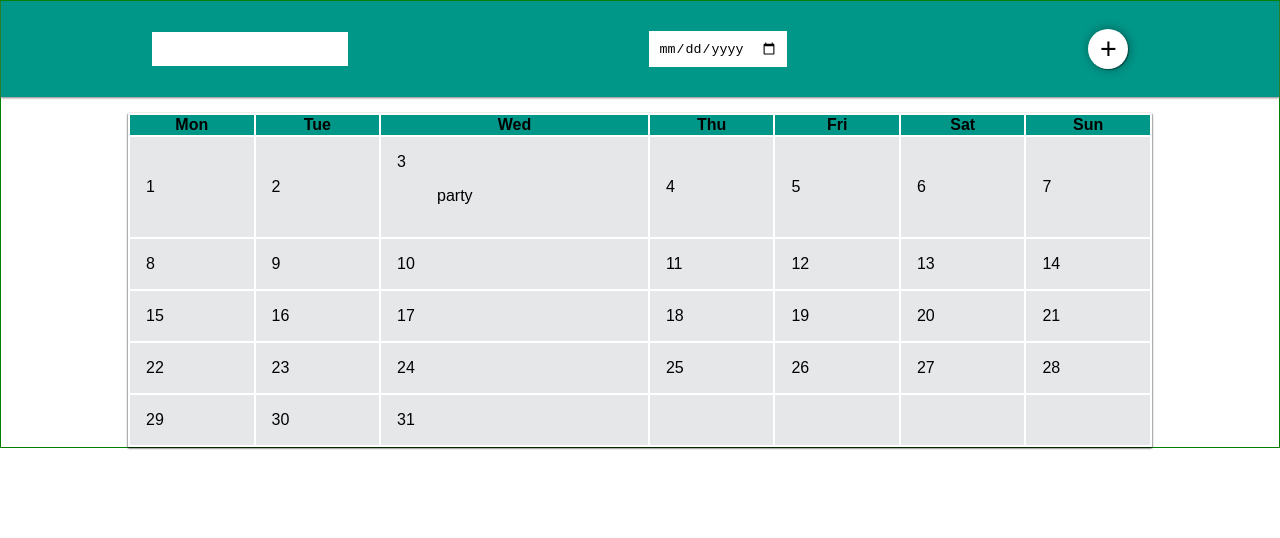
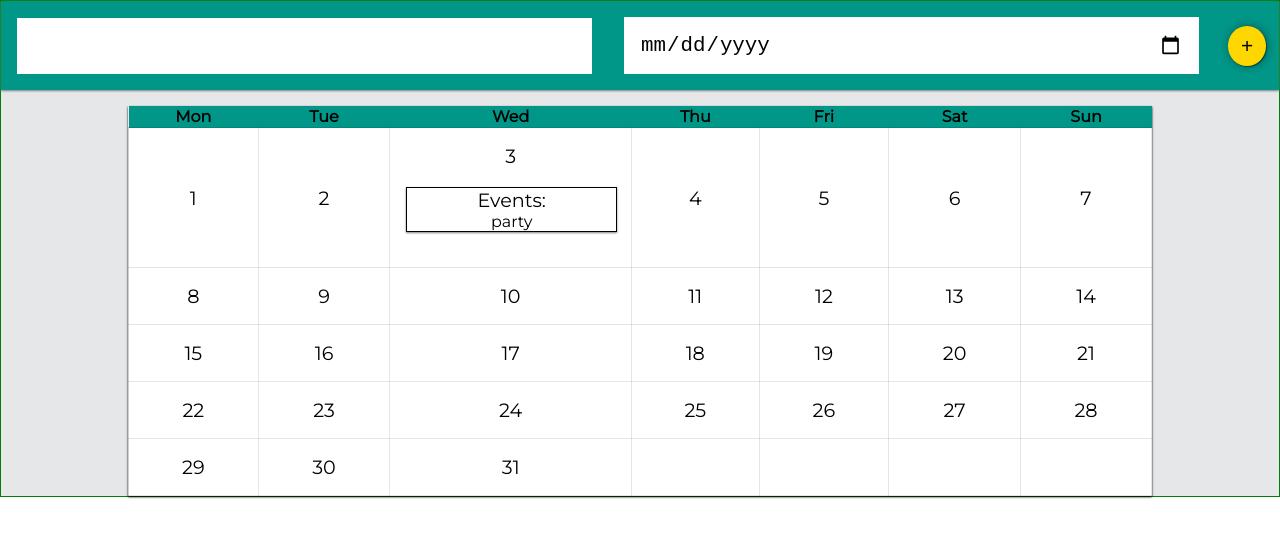
Before and after one commit to akinsho/react-event-planner, a React (Create React App) app: page / in a window 1280 px wide. Shown: the top 538 px of the page. Built offline with nearby package versions, Linux system fonts and the light colour scheme.

Commit message:
Add styling color set to green white calendar change font

```diff
--- a/src/components/App.js
+++ b/src/components/App.js
@@ -6,11 +6,11 @@ import Calendar from '../containers/calender.js';
 
 
 const Wrapper = styled.div`
-  font-family: 'Helvitica', sans-serif;
   display: flex;
   flex-direction: column;
   justify-content: center;
   align-items: center;
+  background:hsla(200, 5%, 76%, 0.4);
 `;
 const App = () => (
   <Wrapper>
--- a/src/components/button.js
+++ b/src/components/button.js
@@ -1,12 +1,13 @@
 import styled from 'styled-components';
 
 const Button = styled.button`
-  background-color: white;
+  background-color: #FFD700;
   border-radius: 50%;
+  margin: 0.8rem;
   width: 2.5rem;
   height: 2.5rem;
   border: none;
-  font-size: 1.8rem;
+  font-size: 1.3rem;
   box-shadow: 1px 1px 1px rgba(0,0,0,0.4),
               1px 0px 10px rgba(0,0,0,0.4);
 
--- a/src/components/event_item.js
+++ b/src/components/event_item.js
@@ -1,6 +1,10 @@
 import React from 'react';
+import styled from 'styled-components';
 
 
+const Li = styled.li`
+  font-size: 1rem;
+`;
 export const EventItem = (props) => (
-  <li>{props.children}</li>
+  <Li>{props.children}</Li>
 );
--- a/src/components/input.js
+++ b/src/components/input.js
@@ -1,10 +1,13 @@
 import styled from 'styled-components';
 
 const Input = styled.input`
-  padding: 0.6rem;
+  padding: 1rem;
+  margin: 1rem;
   border: 0;
   background-color: white;
+  width: 45%;
   outline: 0;
+  font-size: 1.3rem;
 `;
 
 export default Input;
--- a/src/containers/calender.js
+++ b/src/containers/calender.js
@@ -9,18 +9,19 @@ const Table = styled.table`
   margin-top: 1rem;
   width: 80vw;
   height: auto;
+  border-collapse:collapse;
   box-shadow: 0 1px 2px black;
 `;
 
 const Thead = styled.thead`
   background:#009688;
+  font-family:'Montserrat', sans-serif;
 `;
 
 const Tbody = styled.tbody`
   border: solid 1px tomato;
 `;
 
-// border: solid 1px tomato;
 const Tr = styled.tr`
 `;
 
@@ -28,19 +29,25 @@ const Th = styled.th`
 `;
 
 const Td = styled.td`
+  background: white;
+  font-family:'Montserrat', sans-serif;
+  font-size: 1.2rem;
+  border: 0.3px solid rgba(0,0,0,0.1);
   padding: 1rem;
-  background:hsla(200, 5%, 76%, 0.4);
+  text-align:center;
 `;
 
 const Ul = styled.ul`
+  width: 100%;
+  heigh: 80%;
+  box-shadow: 0px 1px 2px grey;
   list-style-type: none;
+  padding: 0;
+  border: 0.1px solid black;
 `;
 
 class Calender extends Component {
 
-  // {this.props.events.map(event => (
-  //   <EventItem key={uuid()} {...event}/>
-  // ))}
   render() {
     console.log(this.props.events);
     const daysOfWeek = ['Mon', 'Tue', 'Wed', 'Thu', 'Fri', 'Sat', 'Sun'];
@@ -70,7 +77,7 @@ class Calender extends Component {
                       {dayOfMonth > daysInCurrentMonth ? null : dayOfMonth}
                       {!eventsToday[0]?
                         null:
-                        <Ul>{ eventsToday.map(event => <EventItem key={uuid()}>{event.name}</EventItem>) }</Ul>
+                        <Ul>Events: { eventsToday.map(event => <EventItem key={uuid()}>{event.name}</EventItem>) }</Ul>
                       }
                     </Td>
                   );
--- a/src/containers/event_form.js
+++ b/src/containers/event_form.js
@@ -8,23 +8,18 @@ import EventDateInput from '../components/event_date_input.js';
 import Button from '../components/button.js';
 import * as actions from '../actions/index.js';
 
-// background: hsl(206, 100%, 31%);
-// border: solid 1px black;
 const Form = styled.form`
   display: flex;
   flex-direction: row;
-  justify-content: space-around;
+  justify-content: space-between;
   align-items: center;
-  height: 2em;
+  height: 10%;
   width: 100%;
   margin: 0;
-  padding-top: 2rem;
-  padding-bottom: 2rem;
   background-color: rgb(0, 150, 136);
   box-shadow: 0px 1px 2px grey;
 `;
 
-// console.log(addEvent);
 class EventsForm extends Component {
   constructor(props) {
     super(props);
@@ -57,12 +52,12 @@ class EventsForm extends Component {
   }
 
   render() {
-    // console.log('this.props =====',this.props.addEvent);
     return (
       <Form onSubmit={this.handleEventSubmit}>
         <EventNameInput
           eventName={this.state.eventName}
           handleChange={this.handleEventInput}
+          placeholder='What are your plans?'
         />
         <EventDateInput
           eventDate={this.state.eventDate}
--- a/src/index.js
+++ b/src/index.js
@@ -9,9 +9,11 @@ import styled, {injectGlobal} from 'styled-components';
 import App from './components/app.js';
 
 injectGlobal`
+@import url('https://fonts.googleapis.com/css?family=Montserrat');
+
 html {
-  width: 100%;
-  height: 100%;
+  width: 100vw;
+  height: 100vh;
 }
 body {
   margin: 0;
@@ -24,8 +26,8 @@ body {
 
 
 const Wrapper = styled.div`
-height: 100%;
-border: solid 1px green;
+  height: 100%;
+  border: solid 1px green;
 `;
 
 /* eslint-disable no-underscore-dangle */
```
